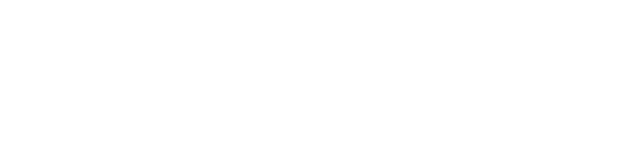
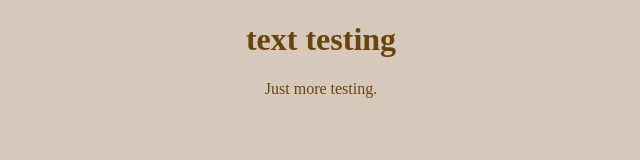
Before and after one commit to HeyItsJun/conlang-dict, a plain HTML site: page index.html in a window 1280 px wide. Shown: the whole page, without its empty margins (319-959 px from the left). Drawn offline with Linux system fonts and the light colour scheme.

Commit message:
css colours and local font.

```diff
--- a/index.html
+++ b/index.html
@@ -5,10 +5,11 @@
     <meta name="viewport" content="width=device-width, initial-scale=1.0">
     <title>Sakoen</title>
     <link rel="stylesheet" href="styles.css">
-    <link rel="icon" href="icon.ico">
+    <link rel="icon" href="sdicticon.ico">
 </head>
 <body>
-
+    <h1>text testing</h1>
+    Just more testing.
     <script src="script.js"></script>
 </body>
 </html>
--- a/styles.css
+++ b/styles.css
@@ -0,0 +1,16 @@
+@font-face {
+    font-family: 'Lora Regular';
+    src:
+        local("Lora-Regular");
+}
+
+* {
+    font-family: 'Lora';
+    text-align: center;
+}
+
+/* don't touch these. else i'm cutting your hands. */
+html {
+    background: #d6c9bc;
+    color: #6a440b;
+}
```
